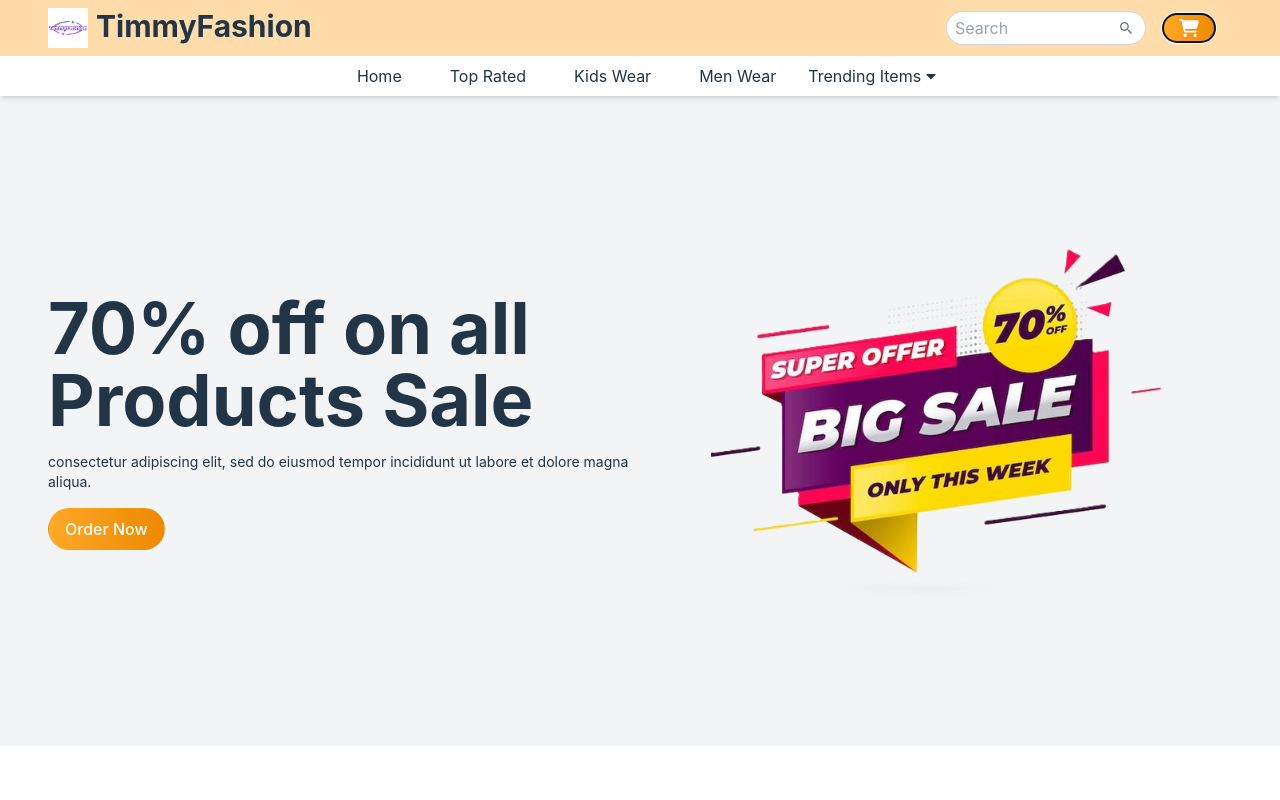
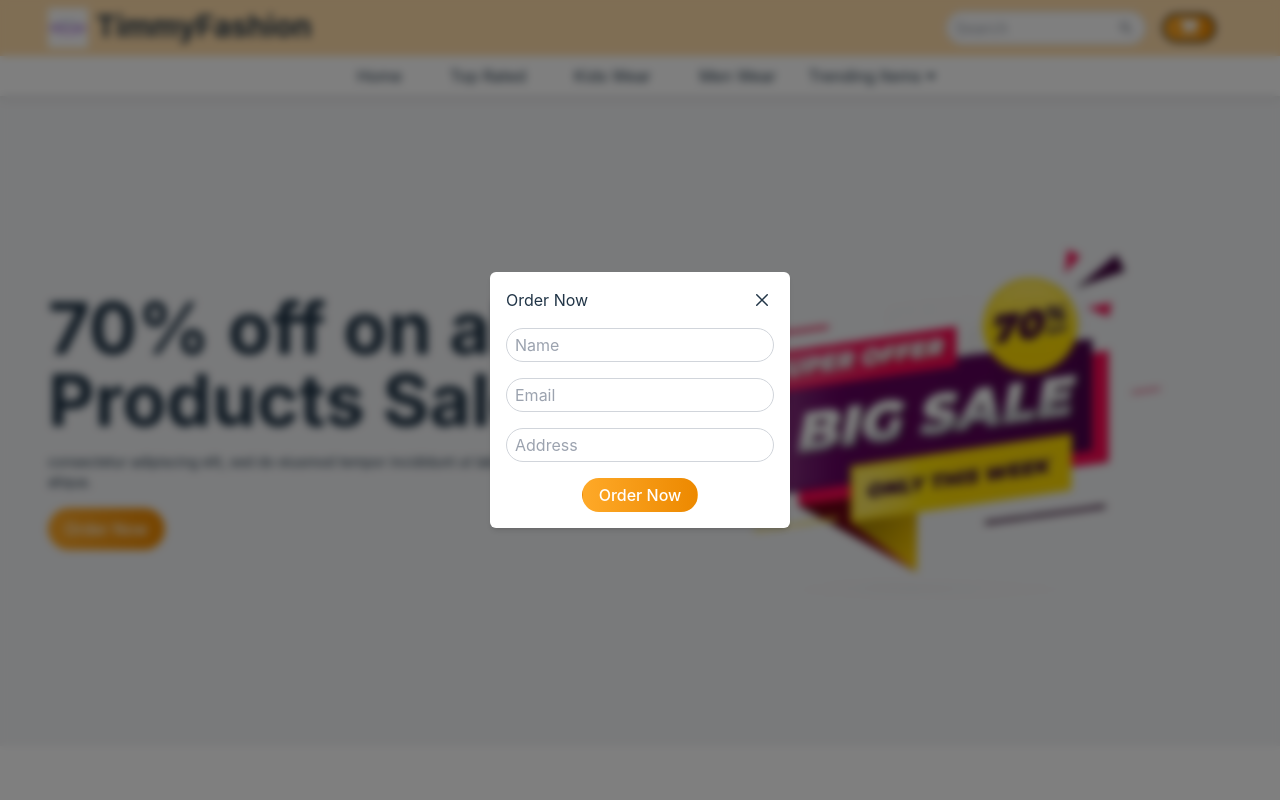
Before and after one commit to timmy277/TimmyFashion, a React (Vite) app: page / in a window 1280 px wide. Both pictures are taken after a click on the button 1189 px from the left and 28 px from the top of the page. Shown: the top 800 px of the page. Built offline with nearby package versions, Linux system fonts and the light colour scheme.

Commit message:
add pop up

```diff
--- a/src/App.jsx
+++ b/src/App.jsx
@@ -9,7 +9,14 @@
 import Subscribe from "./components/Subscribe/Subscribe";
 import Testimonials from "./components/Testimonials/Testimonials";
 import Footer from "./components/Footer/Footer";
+import Popup from "./components/Popup/Popup";
+
 const App = () => {
+  const [orderPopup, setOrderPopup] = React.useState(false);
+  const handleOrderPopup = () => {
+    setOrderPopup(!orderPopup);
+  };
+
   React.useEffect(() => {
     AOS.init({
       offset: 100,
@@ -21,15 +28,16 @@
   }, []);
   return (
     <div>
-      <Navbar />
-      <Hero />
+      <Navbar handleOrderPopup={handleOrderPopup} />
+      <Hero handleOrderPopup={handleOrderPopup} />
       <Products />
-      <TopRatedProducts />
+      <TopRatedProducts handleOrderPopup={handleOrderPopup} />
       <Banner />
       <Subscribe />
       <Products />
       <Testimonials />
       <Footer />
+      <Popup orderPopup={orderPopup} setOrderPopup={setOrderPopup} />
     </div>
   );
 };
--- a/src/components/Hero/Hero.jsx
+++ b/src/components/Hero/Hero.jsx
@@ -25,7 +25,7 @@
     }
 ];
 
-const Hero = () => {
+const Hero = ({ handleOrderPopup }) => {
     var settings = {
         dots: false,
         arrows: false,
@@ -55,7 +55,7 @@
                                     <h1 data-aos="zoom-out" data-aos-duration="500" data-aos-once="true" className="text-5xl sm:text-6xl lg:text-7xl font-bold">{data.title}</h1>
                                     <p data-aos="fade-up"  data-aos-duration="500" data-aos-delay="100" className="text-sm">{data.description}</p>
                                     <div data-aos="fade-up"  data-aos-duration="500" data-aos-delay="300" className="">
-                                        <button className="bg-gradient-to-r from-primary to-secondary text-white py-2 px-4 rounded-full hover:scale-105 duration-200">Order Now</button>
+                                        <button onClick={() => handleOrderPopup()} className="bg-gradient-to-r from-primary to-secondary text-white py-2 px-4 rounded-full hover:scale-105 duration-200">Order Now</button>
                                     </div>
                                 </div>
 
--- a/src/components/Navbar/Navbar.jsx
+++ b/src/components/Navbar/Navbar.jsx
@@ -47,7 +47,7 @@
     },
 ];
 
-const Navbar = () => {
+const Navbar = ({handleOrderPopup}) => {
     return (
         <div className="shadow-md bg-white dark:bg-gray-900 dark:text-white duration-200 relative z-40">
             {/* uppper navbar */}
@@ -65,7 +65,7 @@
                             />
                         </div>
                         {/* order button */}
-                        <button onClick={()=>alert("Ordering not available yet")} className="bg-gradient-to-r from-primary to-secondary transition-all duration-200 text-white py-1 px-4 rounded-full flex items-center gap-3 group"
+                        <button onClick={()=>handleOrderPopup()} className="bg-gradient-to-r from-primary to-secondary transition-all duration-200 text-white py-1 px-4 rounded-full flex items-center gap-3 group"
                         >
                             <span className="group-hover:block hidden transition-all duration-200">Order</span>
                             <FaCartShopping className="text-xl text-white drop-shadow-sm cursor-pointer"/>
@@ -79,7 +79,7 @@
             </div>
 
             {/* lower navbar */}
-            <div className="flex justify-center">
+            <div data-aos="zoom-in" className="flex justify-center">
                 <ul className="sm:flex hidden items-center gap-4">
                     {Menu.map((data) => (
                         <li key={data.id}>
--- /dev/null
+++ b/src/components/Popup/Popup.jsx
@@ -0,0 +1,40 @@
+import React from 'react'
+import { IoCloseOutline } from "react-icons/io5";
+
+
+const Popup = ({orderPopup, setOrderPopup}) => {
+    return (
+        <>
+            {
+                orderPopup && <div className="popup">
+                    <div className='h-screen w-screen fixed top-0 left-0 bg-black/50 z-50 backdrop-blur-sm'>
+                        <div className="fixed top-1/2 left-1/2 -translate-x-1/2 -translate-y-1/2 bg-white p-4 shadow-md dark:bg-gray-800 rounded-md duration-200 w-[300px]">
+                            {/* header */}
+                            <div className="flex justify-between items-center">
+                                <div>
+                                    <h1>Order Now</h1>
+                                </div>
+                                <div>
+                                    <IoCloseOutline
+                                        className="text-2xl cursor-pointer hover:scale-125"
+                                        onClick={() => setOrderPopup(false)} />
+                                </div>
+                            </div>
+                            {/* form section */}
+                            <div className="mt-4">
+                                <input type="text" placeholder='Name' className='w-full rounded-full border border-gray-300 px-2 py-1 mb-4 dark:border-gray-500 dark:bg-gray-800'/>
+                                <input type="email" placeholder='Email' className='w-full rounded-full border border-gray-300 px-2 py-1 mb-4 dark:border-gray-500 dark:bg-gray-800'/>
+                                <input type="text" placeholder='Address' className='w-full rounded-full border border-gray-300 px-2 py-1 mb-4 dark:border-gray-500 dark:bg-gray-800'/>
+                                <div className="flex justify-center">
+                                    <button className='bg-gradient-to-r from-primary to-secondary transition-all duration-200 text-white py-1 px-4 rounded-full hover:scale-105'>Order Now</button>
+                                </div>
+                            </div>
+                        </div>
+                    </div>
+                </div>
+            }
+        </>
+    )
+};
+
+export default Popup
--- a/src/components/TopRatedProducts/TopRatedProducts.jsx
+++ b/src/components/TopRatedProducts/TopRatedProducts.jsx
@@ -25,7 +25,7 @@
     },
 ];
 
-const TopRatedProducts = () => {
+const TopRatedProducts = ({ handleOrderPopup }) => {
     return (
         <div >
             <div className='container'>
@@ -56,7 +56,7 @@
                                     </div>
                                     <h1 className='text-xl font-bold'>{data.name}</h1>
                                     <p className='text-gray-500 group-hover:text-white duration-300 text-sm line-clamp-2'>{data.description}</p>
-                                    <button className="bg-primary text-white py-1 px-4 mt-4 rounded-full hover:scale-105 duration-300 group-hover:bg-white group-hover:text-primary">Order Now</button>
+                                    <button onClick={() => handleOrderPopup()} className="bg-primary text-white py-1 px-4 mt-4 rounded-full hover:scale-105 duration-300 group-hover:bg-white group-hover:text-primary">Order Now</button>
                                 </div>
                             </div>
                         ))
```
Also changed, not shown: 4 other files (tests, documents, lock files or other folders).
